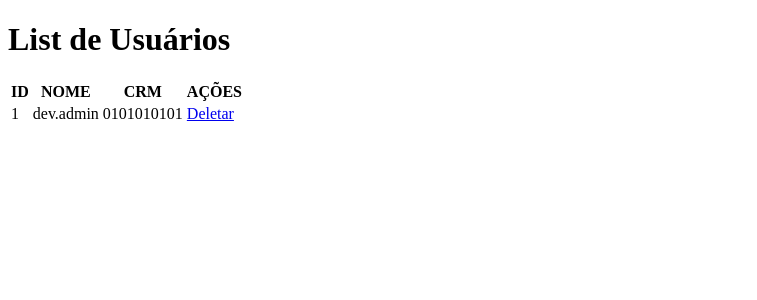
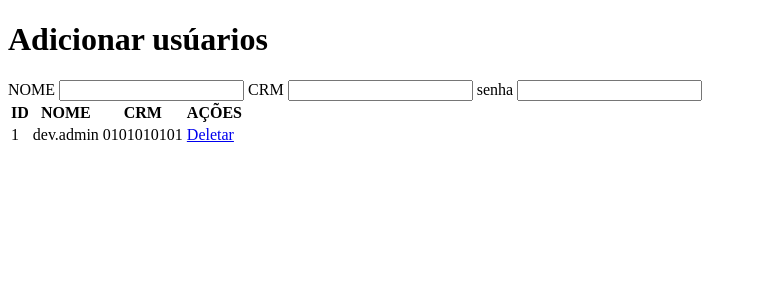
Before and after one commit to Pedro1AF/Projeto_prontuario, a Flask app: page /admin in a window 1280 px wide. Shown: the top 300 px of the page, without its empty margins (0-757 px from the left). Run offline with Flask 3, Linux system fonts and the light colour scheme; a user stored in the database is signed in.

Commit message:
atualizações na página de admin

```diff
--- a/app.py
+++ b/app.py
@@ -49,15 +49,22 @@ def login():
             flash('crm ou senha incorretos.')
             return redirect(url_for('login'))
 
-@app.route('/admin')
+@app.route('/admin', methods=['GET', 'POST'])
 @login_required
 def admin():
     if current_user.nome != 'dev.admin':
         flash('Você não tem permissão para acessar esta página.', 'error')
         return redirect(url_for('index'))
+
+#   if request.method == 'GET':
+# (adicionar as condiçoes para as requisições GET e POST)
+#   if request.method == 'POST':
+
     else:
         usuarios_lista = db.session.query(User).all()
         return render_template('adm.html', usuario_consulta=usuarios_lista)
+
+
 
 @app.route('/pagina_principal')
 @login_required
--- a/templates/adm.html
+++ b/templates/adm.html
@@ -6,7 +6,21 @@
     <title>Document</title>
 </head>
 <body>
-    <h1>List de Usuários</h1>
+    <h1>Adicionar usúarios</h1>
+    <!--- area dos inputs para adicionar os novos usarios-->
+    <form action="" method="post">
+    <div class="input-container">
+        <label for="nome">NOME</label>
+        <input type="text" name="nome" id="nome" required>
+
+        <label for="crm">CRM</label>
+        <input type="text" name="crm" id="crm">
+
+        <label for="senha">senha</label>
+        <input type="text" name="senha" id="crm">
+    </div>
+    </form>
+
     <table>
         <tr>
             <th>ID</th>
```
